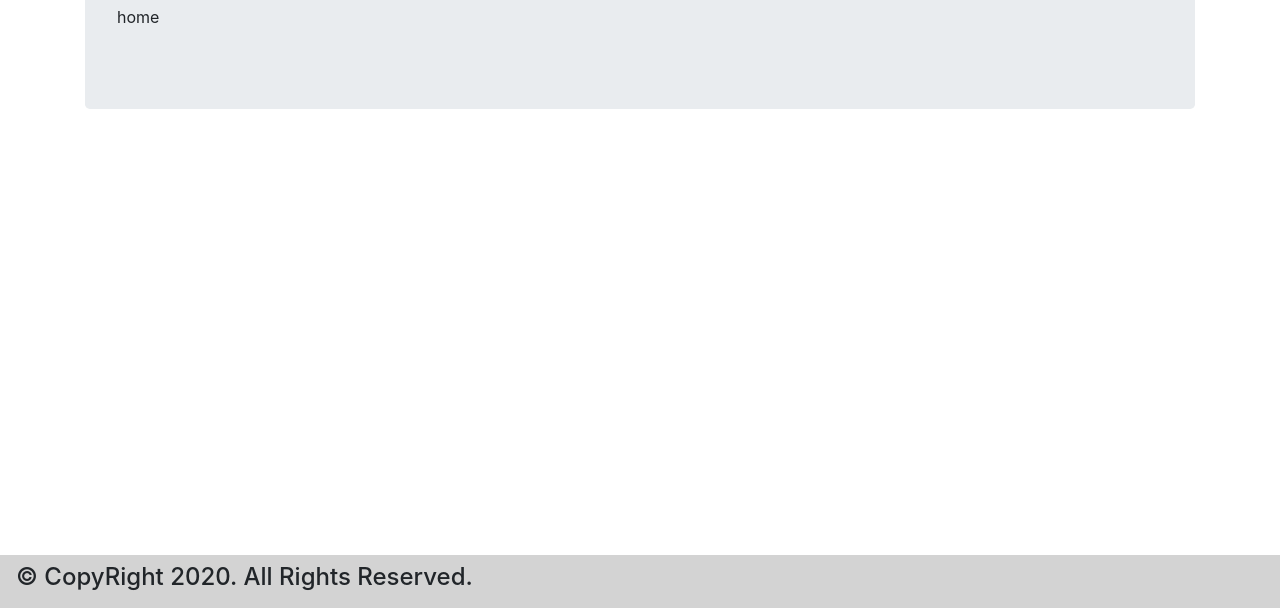
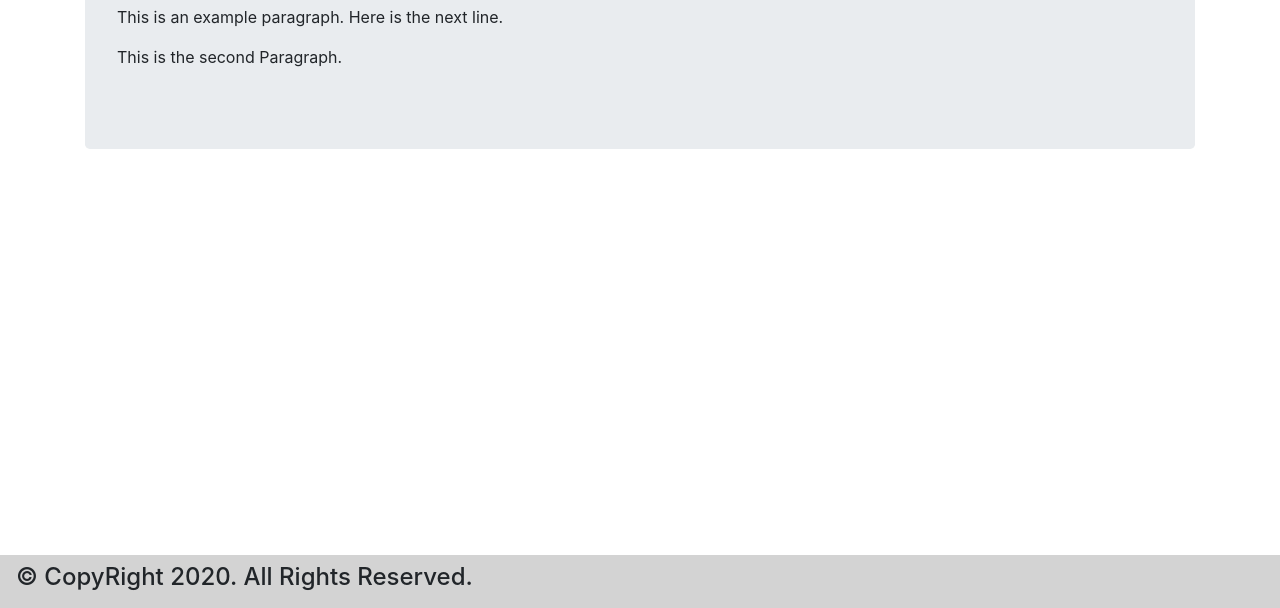
Before and after one commit to HeesooLim/Assignment3, a website: page index.html in a window 1280 px wide. Shown: the part 192-800 px from the top of the page. Drawn offline with nearby package versions, Linux system fonts and the light colour scheme.

Commit message:
started form validation

```diff
--- a/Scripts/app.js
+++ b/Scripts/app.js
@@ -1,12 +1,10 @@
+"use strict";
+
 // IIFE -Immediately Ivoked Function Expression
 (function(){
 
-
-    // named function
-    function Start()
+    function highlightActiveLink()
     {
-        console.log('%cApp Started...', "color:white; font-size: 24px;");
-
         let title = document.title;
 
         title = title.toLowerCase();
@@ -19,29 +17,151 @@
         {
 
             let anchorString = anchor.getAttribute("href");
-            anchorString = anchorString.substr(0,anchorString.length-5);
+            anchorString = anchorString.substr(0, anchorString.length - 5);
 
-            if((title === "home") && (anchorString === "index") || (title === anchorString))
-            {
+            if ((title === "home") && (anchorString === "index") || (title === anchorString)) {
                 anchor.className = "nav-link active";
             }
         }
 
+        return title;
+    }
+
+    function addPagraphsToJumbotron()
+    {
             // step1. hook into the spot(element) on the page
-
             let jumbotron = document.getElementsByClassName("jumbotron")[0];
 
+            if (jumbotron) {
                 //step 2 create a new element
                 let newParagraph = document.createElement("p");
 
                 // step 3 configure the new element
-        newParagraph.textContent = title;
+                newParagraph.textContent =
+                    `
+                    This is an example paragraph.
+
+                    Here is the next line.
+
+                    `;
 
                 // step 4 attach the new element
                 jumbotron.appendChild(newParagraph);
 
+                // back to step 2 - create a new element
+                let newDiv = document.createElement("div");
 
-        console.log(navAnchors);
+                newDiv.innerHTML =
+                    `
+                    <p id="secondParagraph">
+                    This is the second Paragraph.
+                    </p>
+                    `;
+
+                //step 4 attach the new element
+                jumbotron.appendChild(newDiv);
+
+                return true;
+            }
+
+            return false;
+    }
+
+    function validateForm()
+    {
+        //let contactForm = document.getElementsByTagName("form")[0]; ok
+
+        //let contactForm = document.getElementById("contactForm"); not good
+
+        //let contactForm = document.querySelector("form"); ok
+
+        let contactForm = document.forms[0];
+
+        if(contactForm)
+        {
+            contactForm.noValidate = true;
+
+            let errorMessage = document.getElementById("errorMessage");
+
+            let firstName = document.getElementById("firstName");
+
+            firstName.addEventListener("blur", (event) =>
+            {
+                if(firstName.value.length < 2)
+                {
+                    firstName.focus();
+                    errorMessage.hidden = false;
+                    errorMessage.textContent = "Please enter a valid first name with a length of 2 or more characters."
+                }
+                else
+                {
+                    errorMessage.hidden = true;
+                }
+            });
+
+            let lastName = document.getElementById("lastName");
+            lastName.addEventListener("blur", (event) =>
+            {
+                if(lastName.value.length < 2)
+                {
+                    lastName.focus();
+                    errorMessage.hidden = false;
+                    errorMessage.textContent = "Please enter a valid first name with a length of 2 or more characters."
+                }
+                else
+                {
+                    errorMessage.hidden = true;
+                }
+            });
+
+
+            // create a "hook" or reference to the button element with an id of "submitbutton"
+            let submitButton = document.getElementById("submitButton");
+
+            if(submitButton){
+                submitButton.addEventListener("click", (event) =>
+                {
+                    event.preventDefault();
+                    console.log("Submit Button Clicked");
+                });
+              }
+
+        }
+
+
+
+        return false;
+    }
+
+    // named function
+    function Start()
+    {
+        console.log('%cApp Started...', "color:white; font-size: 24px;");
+
+        let title = highlightActiveLink();
+
+        let success = addPagraphsToJumbotron();
+
+        if(success)
+        {
+            console.log("successfully added paragraphs to jumbotron");
+        }
+        else
+        {
+            console.warn("content not added to jumbotron - does not exixt");
+        }
+
+        let formValidated = validateForm();
+
+        if(formValidated)
+        {
+            console.log("successfully validated form");
+        }
+        else
+        {
+            console.warn("form not validated - does not exixt");
+        }
+
     }
 
 
```
Also changed, not shown: contact.html (+5 -4 lines). Lines whose indentation alone changed are shown as unchanged.
